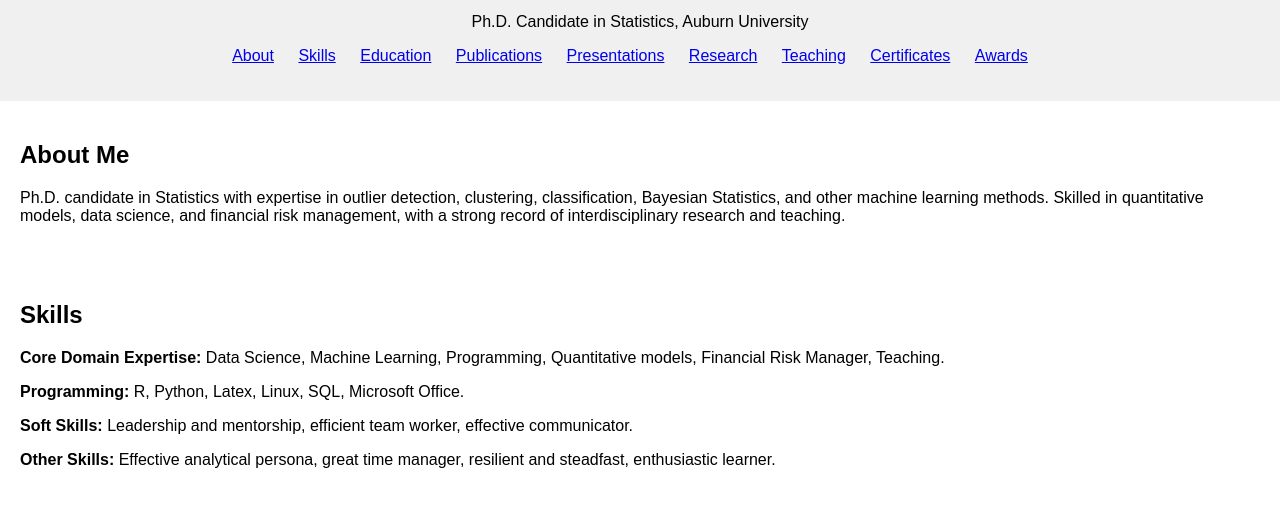
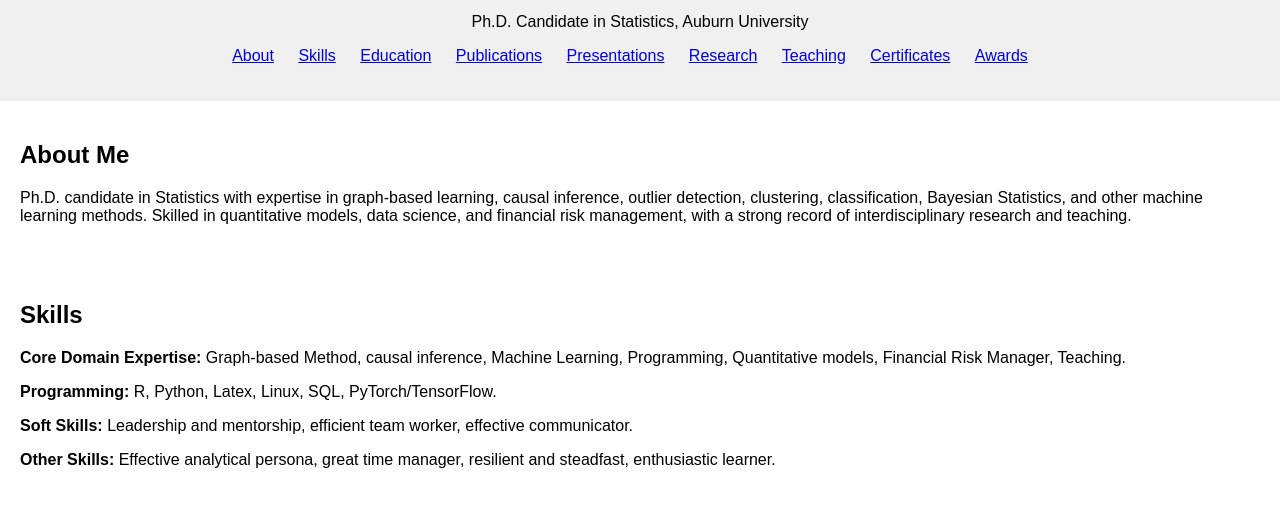
Before and after one commit to Rui-Shi/rui-shi.github.io, a plain HTML site: page index.html in a window 1280 px wide. Shown: the part 271-800 px from the top of the page. Drawn offline with Linux system fonts and the light colour scheme.

Commit message:
Update index.html

```diff
--- a/index.html
+++ b/index.html
@@ -32,14 +32,14 @@
 
     <section id="about">
         <h2>About Me</h2>
-        <p>Ph.D. candidate in Statistics with expertise in outlier detection, clustering, classification, Bayesian Statistics, and other machine learning methods. Skilled in quantitative models, data science, and financial risk management, with a strong record of interdisciplinary research and teaching.</p>
+        <p>Ph.D. candidate in Statistics with expertise in graph-based learning, causal inference, outlier detection, clustering, classification, Bayesian Statistics, and other machine learning methods. Skilled in quantitative models, data science, and financial risk management, with a strong record of interdisciplinary research and teaching.</p>
     </section>
 
 
     <section id="skills">
         <h2>Skills</h2>
-        <p><b>Core Domain Expertise:</b> Data Science, Machine Learning, Programming, Quantitative models, Financial Risk Manager, Teaching.</p>
-        <p><b>Programming:</b> R, Python, Latex, Linux, SQL, Microsoft Office.</p>
+        <p><b>Core Domain Expertise:</b> Graph-based Method, causal inference, Machine Learning, Programming, Quantitative models, Financial Risk Manager, Teaching.</p>
+        <p><b>Programming:</b> R, Python, Latex, Linux, SQL, PyTorch/TensorFlow.</p>
         <p><b>Soft Skills:</b> Leadership and mentorship, efficient team worker, effective communicator.</p>
         <p><b>Other Skills:</b> Effective analytical persona, great time manager, resilient and steadfast, enthusiastic learner.</p>
     </section>
```
